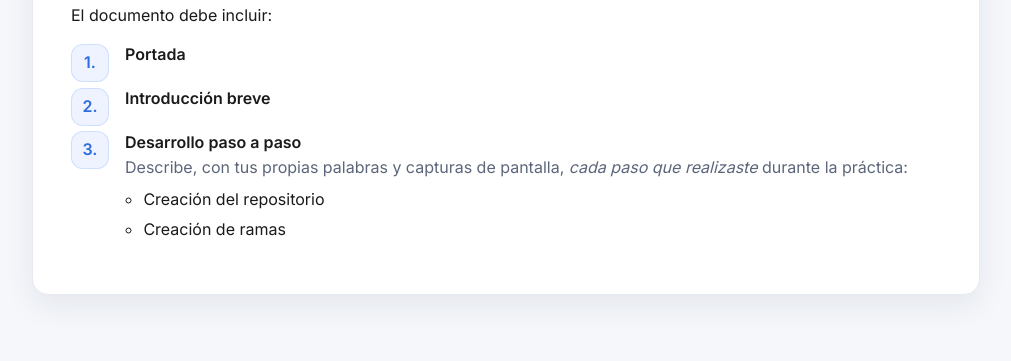
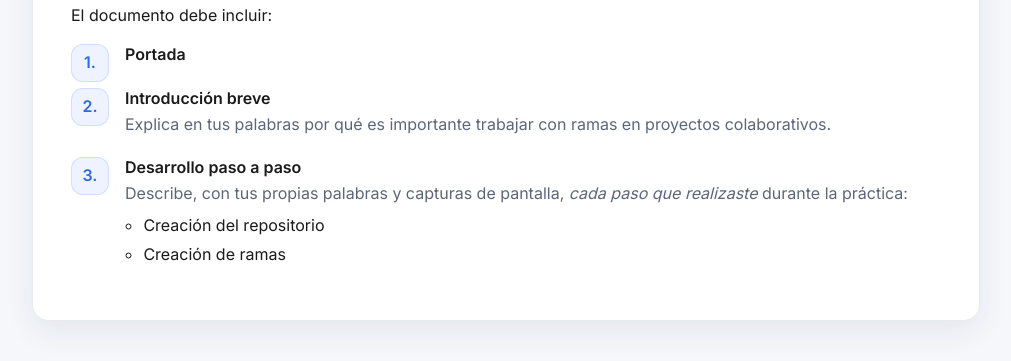
Before and after one commit to MasalemaCristian/practicasramas, a plain HTML site: page index.html in a window 1280 px wide. Shown: the part 161-522 px from the top of the page, without its empty margins (134-1145 px from the left). Drawn offline with nearby package versions, Linux system fonts and the light colour scheme.

Commit message:
Actualiza el contenido de index.html en rama-desarrollo

```diff
--- a/index.html
+++ b/index.html
@@ -71,6 +71,7 @@
 
         <li>
           <strong>Introducción breve</strong><br>
+           <span class="muted">Explica en tus palabras por qué es importante trabajar con ramas en proyectos colaborativos.</span>
         </li>
 
         <li>
```
